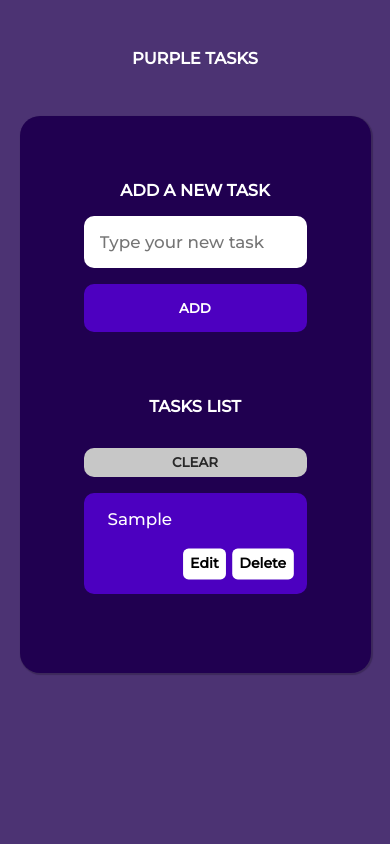
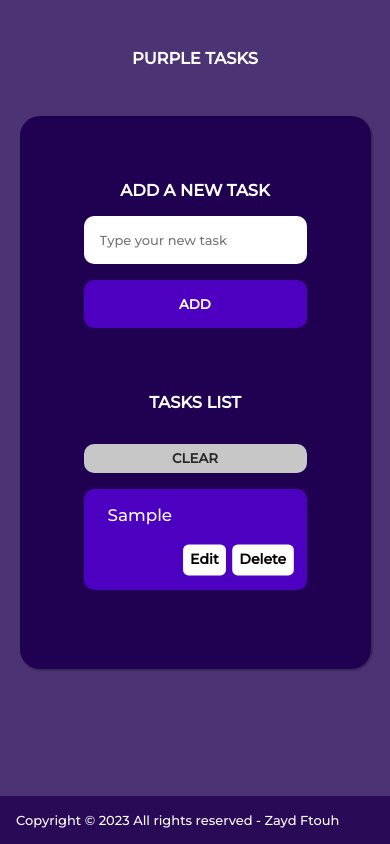
Before and after one commit to zare7x/Todo-List, a plain HTML site: page index.html in a window 390 px wide. Both pictures are taken after typing "Sample" into the empty fields and a click on the input "ADD". Drawn offline with Linux system fonts and the light colour scheme.

Commit message:
Add files via upload

```diff
--- a/index.html
+++ b/index.html
@@ -14,6 +14,8 @@
   <title>Purple Tasks</title>
 </head>
 <body>
+  <div class="wrapper">
+    <div class="contentt">
       <section class="shit">
         <section class="title">
           <h1>PURPLE TASKS</h1>
@@ -32,8 +34,9 @@
             <button id="clear"></button>
             <div class="list" id="list">
               <div class="item">
+
                 <div class="content">
-              <input type="text" value="s" readonly="">
+                  <input type="text" value="Finish Rsq3 Video" readonly="">
                 </div>
                 <div class="edits">
                   <button class="edit">Edit</button>
@@ -42,12 +45,13 @@
               </div>
             </div>
           </section>
-
         </section>
-
-
-
       </section>
+    </div>
+    <footer class="footer">
+      <p>Copyright © 2023 All rights reserved - Zayd Ftouh</p>
+    </footer>
+  </div>
   <script src="main.js"></script>
 </body>
 </html>
--- a/main.js
+++ b/main.js
@@ -24,7 +24,7 @@ function display() {
     item.classList.add("item")
     const content = document.createElement("div")
     content.classList.add("content")
-
+    const checkbox = document.createElement("div")
     const edits = document.createElement("div")
     const edit = document.createElement("button")
     edits.classList.add("edits")
@@ -38,8 +38,11 @@ function display() {
     edits.appendChild(deletee)
 
     item.appendChild(content)
+
     item.appendChild(edits)
     list.appendChild(item)
+
+
 
     edit.addEventListener("click" , e => {
       const input = content.querySelector("input[type='text']")
--- a/small.css
+++ b/small.css
@@ -17,6 +17,15 @@
   .allList h3{
     text-align: center;
     padding-bottom: 1rem;
+  }
+  .addtask input[type="text"]{
+    width: 100%;
+    font-size: small;
+    color: black;
+    padding: 1rem;
+    border: none;
+    outline: none;
+    border-radius: 10px;
   }
   .item{
     display: block;
@@ -83,4 +92,29 @@
   cursor: pointer;
   transition: all 0.3s ease;
 }
+.checkbox-wrapper-24 label span {
+  display: inline-block;
+  position: relative;
+  background-color: transparent;
+  width: 15px;
+  height: 15px;
+  transform-origin: center;
+  border: 2px solid #ffffff;
+  border-radius: 50%;
+  vertical-align: middle;
+  margin-right: 10px;
+  transition: background-color 150ms 200ms, transform 350ms cubic-bezier(0.78, -1.22, 0.17, 1.89);
 }
+footer{
+  width: 100%;
+  min-height: 3rem;
+  margin-top: 2rem;
+  display: flex;
+  font-size: small;
+  align-items: center;
+  background-color: rgba(32, 0, 80,0.8);
+}
+footer p {
+  margin-left: 1rem;
+}
+}
--- a/style.css
+++ b/style.css
@@ -5,8 +5,15 @@
   color: white;
   box-sizing: border-box;
 }
+html, body {
+  height: 100%;
+  margin: 0;
+}
 body{
   background-color: rgba(32, 0, 80,0.8);
+  display: flex;
+  flex-direction: column;
+  min-height: 100vh;
 
 }
 input:not([type="raido"]):not([type="checkbox"]):not([name="task"]):not([type="submit"]), button {
@@ -29,6 +36,7 @@ section{
   justify-content: center;
 }
 .all{
+  flex: 1;
   background-color: rgba(32, 0, 80,1);
   border-radius: 20px;
   width: 70%;
@@ -37,7 +45,9 @@ section{
 
   box-shadow: 1px 1px 1px 1px rgba(0, 0, 0, 0.208);
 }
-
+.content{
+  display: flex;
+}
 .addtask input[type="text"]{
   width: 100%;
   font-size: larger;
@@ -204,11 +214,15 @@ section{
 
 .content input[type="text"]{
   font-size: larger;
+  width: 100%;
   margin-left: 0.7rem;
+
 }
+
 footer{
   width: 100%;
   min-height: 3rem;
+  margin-top: 2rem;
   display: flex;
   align-items: center;
   background-color: rgba(32, 0, 80,0.8);
@@ -216,3 +230,12 @@ footer{
 footer p {
   margin-left: 1rem;
 }
+.wrapper {
+  display: flex;
+  flex-direction: column;
+  min-height: 100%;
+}
+
+.contentt {
+  flex: 1;
+}
```
Lines whose indentation alone changed are shown as unchanged.
